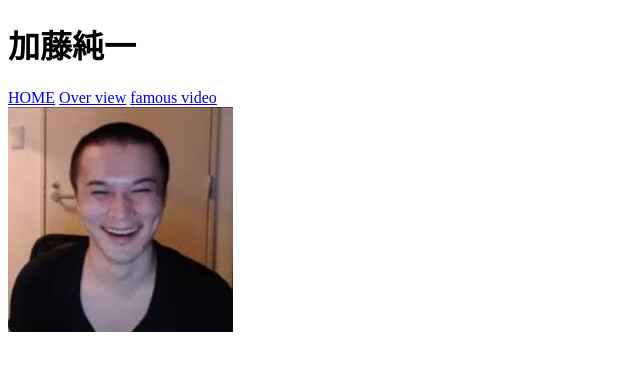
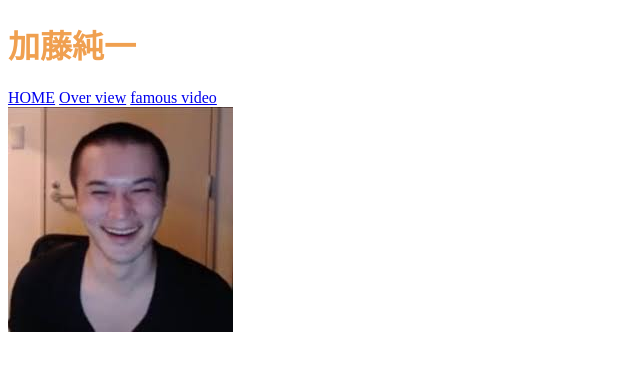
Before and after one commit to unntyokoayumu/unchokokadai, a plain HTML site: page index.html in a window 1280 px wide. Shown: the whole page, without its empty margins (0-640 px from the left). Drawn offline with Linux system fonts and the light colour scheme.

Commit message:
Update index.html

```diff
--- a/index.html
+++ b/index.html
@@ -2,6 +2,7 @@
 <html　lang="ja">
 <head>
 <meta charset="UTF-8">
+<link rel="stylesheet" href="mystyle.css">
 <title>加藤純一</title>
 </body>
  <h1>加藤純一</h1>
```
